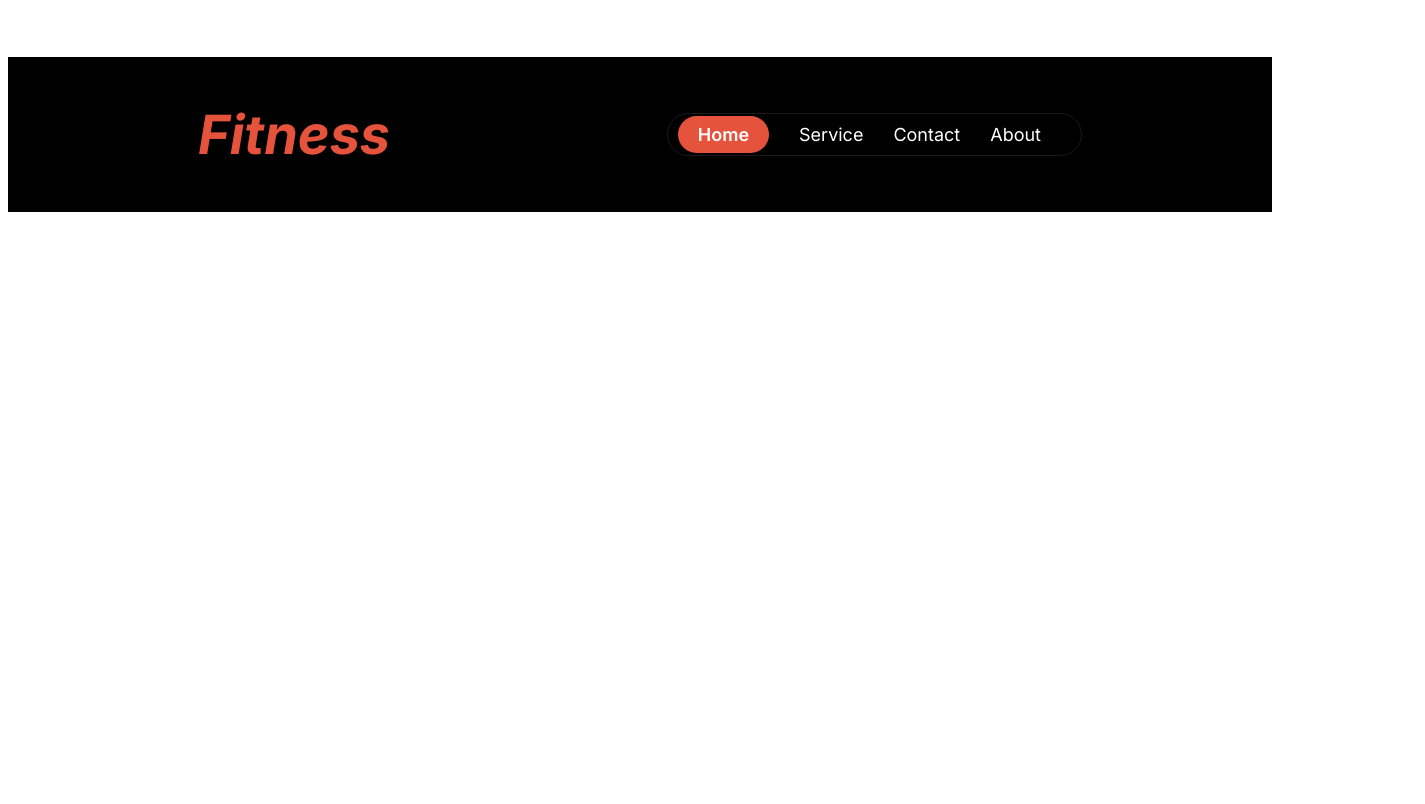
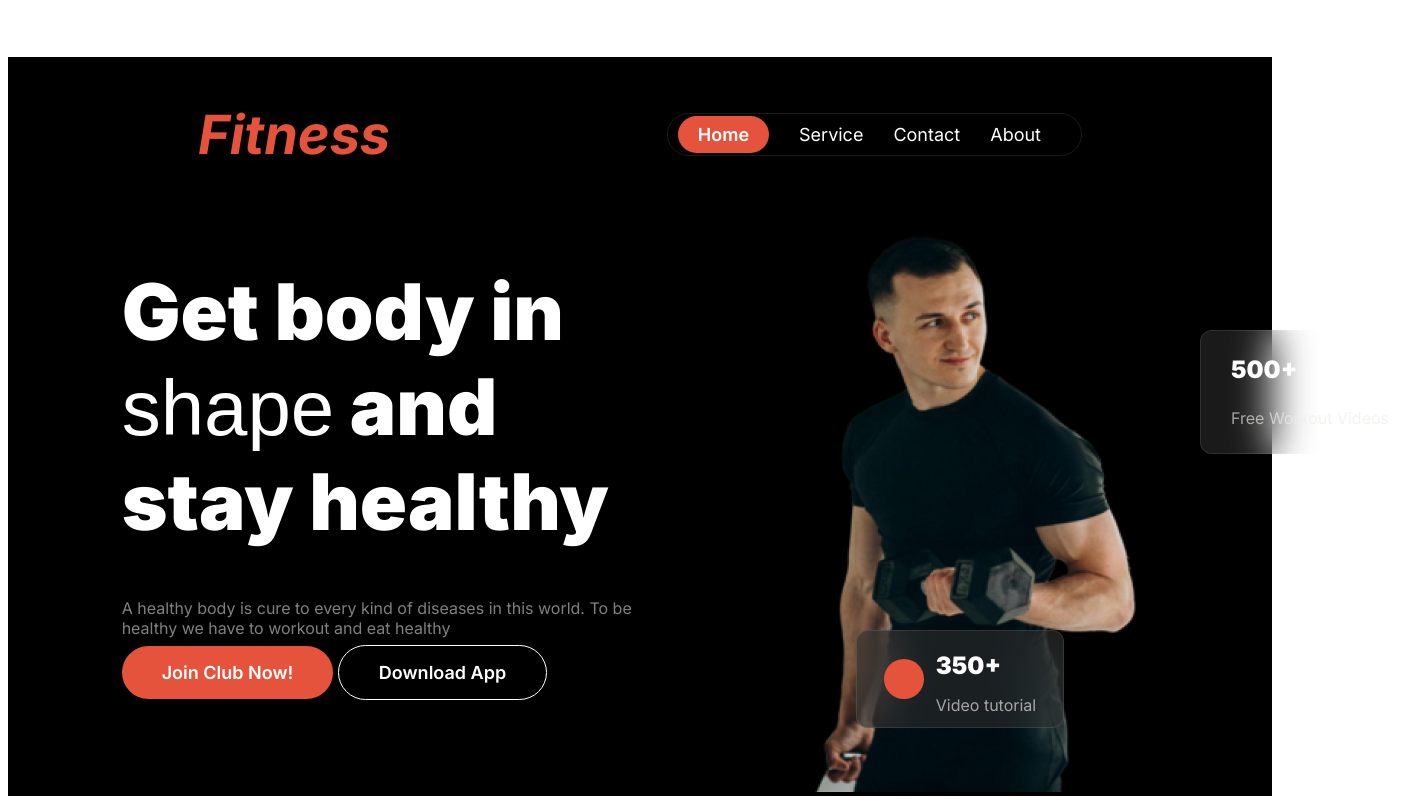
Before and after one commit to Annafi06/b10-a2, a plain HTML site: page index.html in a window 1280 px wide. Shown: the whole page, 1425 px wide, since content can reach past the window. Drawn offline with Linux system fonts and the light colour scheme; a web font is replaced by a local one.

Commit message:
added banner section

```diff
--- a/index.html
+++ b/index.html
@@ -15,6 +15,7 @@
             </div>
             <div class="menu">
                 <!-- <a class="home" href="">Home</a><a href="">Service</a><a href="">Contact</a><a href="">About</a> -->
+                <div class="hamburger">&#9776;</div>
                  <ul class="links df">
                    <li class="nav-item"><a href="" class="nav-link home">Home</a></li>
                    <li class="nav-item"><a href="" class="nav-link">Service</a></li>
@@ -24,6 +25,34 @@
             </div>
          </div>
         </nav>
+        <div class="banta">
+            <div class="banner">
+                <h1 class="ban-1">Get body in <span class="miama-font">shape</span> and stay healthy</h1>
+                <p class="para">A healthy body is cure to every kind of diseases in this world. To be healthy we have to workout and eat healthy</p>
+                <div class="btn">
+                    <a class="btn-1" href="">Join Club Now!</a>
+                    <a class="btn-2" href="">Download App</a>
+                </div>
+            </div>
+            <div class="poster">
+                <img src="images/Images 2.png" alt="">
+                <div>
+                    <div class="card-1">
+                        <div class="golla"></div>
+                        <div class="gollar-pashe">
+                            <h3 class="card-num">350+</h3>
+                            <p class="card-lekha">Video tutorial</p>
+                        </div>
+                    </div>
+                </div>
+                <div>
+                    <div class="card-2">
+                        <h3 class="card-num-2">500+</h3>
+                        <p class="card-lekha">Free Workout Videos</p>
+                    </div>
+                </div>
+            </div>
+        </div>
     </header>
     <main></main>
     <footer></footer>
--- a/styles/style.css
+++ b/styles/style.css
@@ -1,4 +1,12 @@
 @import url('https://fonts.googleapis.com/css2?family=Inter:ital,opsz,wght@0,14..32,100..900;1,14..32,100..900&family=Work+Sans:ital,wght@0,100..900;1,100..900&display=swap');
+@import url('https://fonts.cdnfonts.com/css/miama');
+
+.miama-font{
+  font-family: 'Miama', sans-serif;
+  font-optical-sizing: auto;
+  font-weight: 400;
+  font-style: normal;
+}
 
 .inter-fonts{
   font-family: "Inter", sans-serif;
@@ -12,7 +20,7 @@
 }
 
 header{
-  /* background: linear-gradient(180.00deg, rgb(17, 17, 17),rgba(119, 119, 119, 0) 100%) */
+  background-color: linear-gradient(180.00deg, rgb(17, 17, 17) 0%,rgba(119, 119, 119, 0) 100%);
   background-color: black;
 
 }
@@ -72,3 +80,136 @@ header{
   color: #ffffff;
   padding: 8px 20px 8px 20px;
 }
+
+.banta{
+  display: flex;
+  gap: 3.375rem;
+  justify-content: center;
+  justify-content: space-evenly;
+}
+
+.banner{
+  color: white;
+  width: 32.5rem;
+  height: 27.5rem;
+}
+
+.ban-1{
+  font-size: 4.875rem;
+  font-weight: 900;
+  width: 32.5rem;
+  height: 17.625rem;
+}
+
+.para{
+  color: rgba(255, 255, 255, 0.5);
+  font-size: 1rem;
+  width: 32.5rem;
+  height: 3rem;
+}
+
+.btn{
+  width: 28.875rem;
+  height: 3.375rem;
+}
+
+.btn-1{
+  background-color: #E6533C;
+  border-radius: 2.625rem;
+  padding: 1rem 2.5rem;
+  color: #ffffff;
+  font-size: 1.125rem;
+  font-weight: 600;
+  text-decoration: none;
+}
+
+.btn-2{
+  /* background-color: black; */
+  border: 1px solid white;
+  border-radius: 2.625rem;
+  padding: 1rem 2.5rem;
+  color: #ffffff;
+  font-size: 1.125rem;
+  font-weight: 600;
+  text-decoration: none;
+}
+
+.card-1{
+  position: absolute;
+  width: 12.875rem;
+  height: 6rem;
+  left: 856px;
+  top: 630px;
+  border-radius: 0.75rem;
+  border: 1px solid rgba(255, 255, 255, 0.1);
+  backdrop-filter: blur(20px);
+  background: rgba(48, 48, 48, 0.54);
+  display: flex;
+  justify-content: center;
+  align-items: center;
+  gap: 12px;
+}
+
+.golla{
+  width: 40px;
+  height: 40px;
+  border-radius: 50%;
+  background: rgb(230, 83, 60);
+}
+
+.gollar-pashe{
+  /* width: 6.75rem;
+  height: 3.5rem; */
+}
+
+.card-num{
+  font-size: 1.5rem;
+  font-weight: 900;
+  color: #ffffff;
+  margin-bottom: 10px;
+}
+
+.card-lekha{
+  font-size: 1rem;
+  font-weight: 400;
+  color: rgba(239, 237, 232, 0.65);
+  margin-top: 15px;
+}
+
+.card-2{
+  position: absolute;
+  width: 12.063rem;
+  height: 6.125rem;
+  left: 1200px;
+  top: 330px;
+  border: 1px solid rgba(255, 255, 255, 0.1);
+  border-radius: 12px;
+  backdrop-filter: blur(20px);
+  background: rgba(255, 255, 255, 0.1);
+  padding-left: 1.875rem;
+  padding-bottom: 1.5rem;
+}
+
+.card-num-2{
+  font-size: 1.5rem;
+  font-weight: 900;
+  color: #ffffff;
+}
+
+.hamburger {
+  display: none;
+  font-size: 30px;
+  color: #ffffff;
+  cursor: pointer;
+}
+
+/* Responsive styles */
+@media screen and (max-width: 576px) {
+  .links {
+      display: none;
+  }
+
+  .hamburger {
+      display: block;
+  }
+}
```
